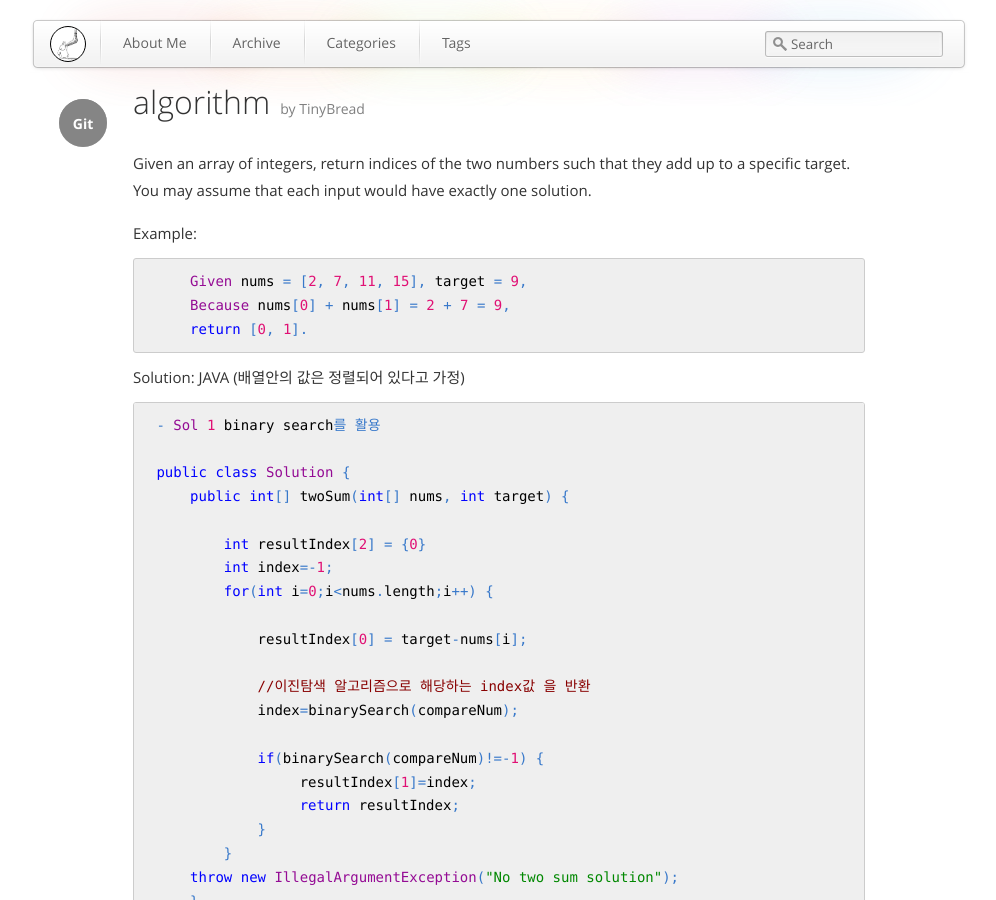
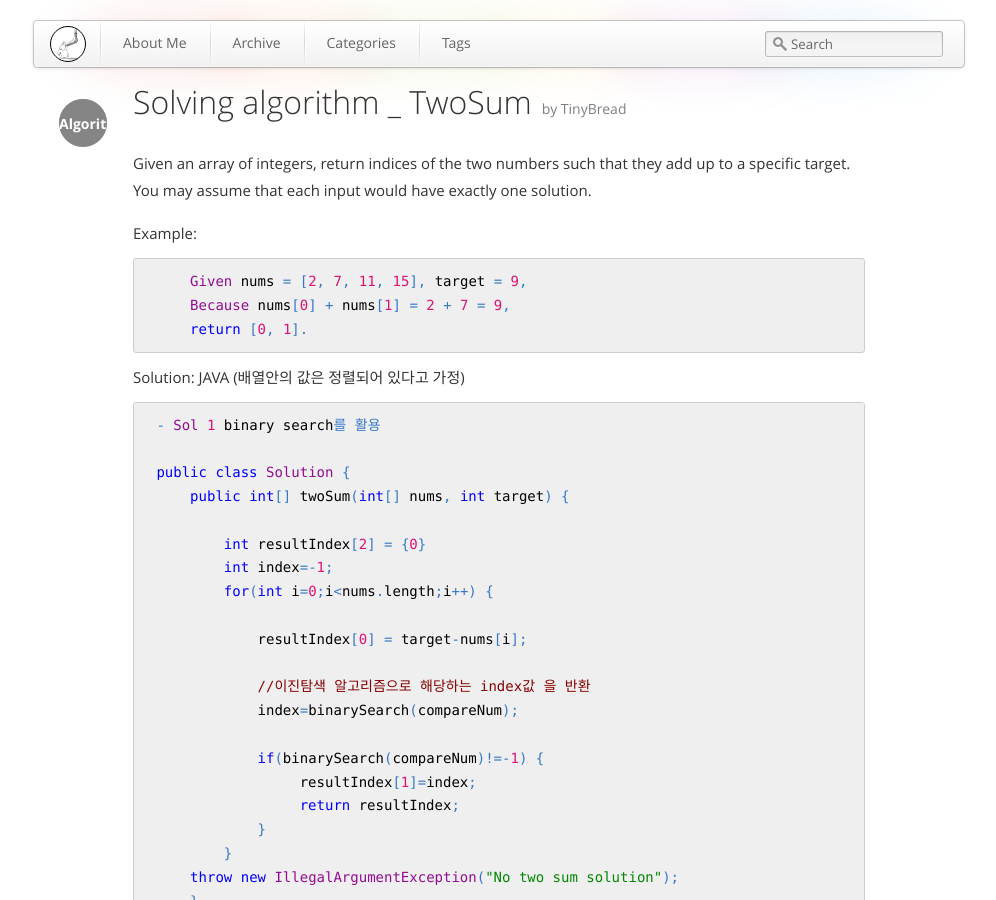
Before and after one commit to tinybread/tinybread.github.com, a Jekyll site: the page built from _posts/2016-09-28-Two Sum_on_algorithm.md, in a window 1280 px wide and 900 px high. Shown: the whole window, without its empty margins (141-1137 px from the left). Built offline with Jekyll 4.4.1, drawn with Linux system fonts in a browser that asks for light colours.

Commit message:
no message

```diff
--- a/_posts/2016-09-28-Tow Sum_on_algorithm.md
+++ b/_posts/2016-09-28-Two Sum_on_algorithm.md
@@ -1,7 +1,7 @@
 ---
 layout: post
-category: Git
-title: algorithm
+category: algorithm
+title: Solving algorithm _ TwoSum
 tagline: by TinyBread
 tags: [algorithm]
 ---
```
